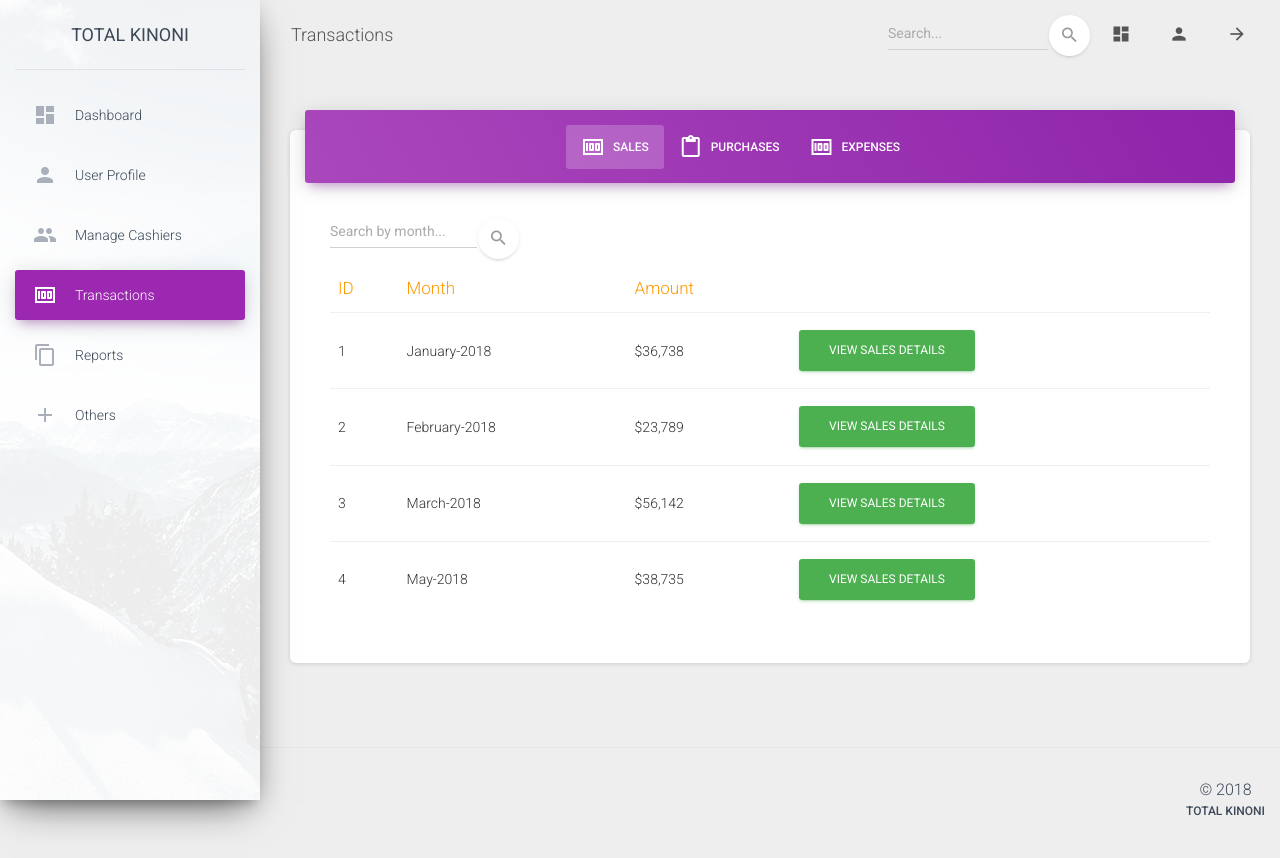
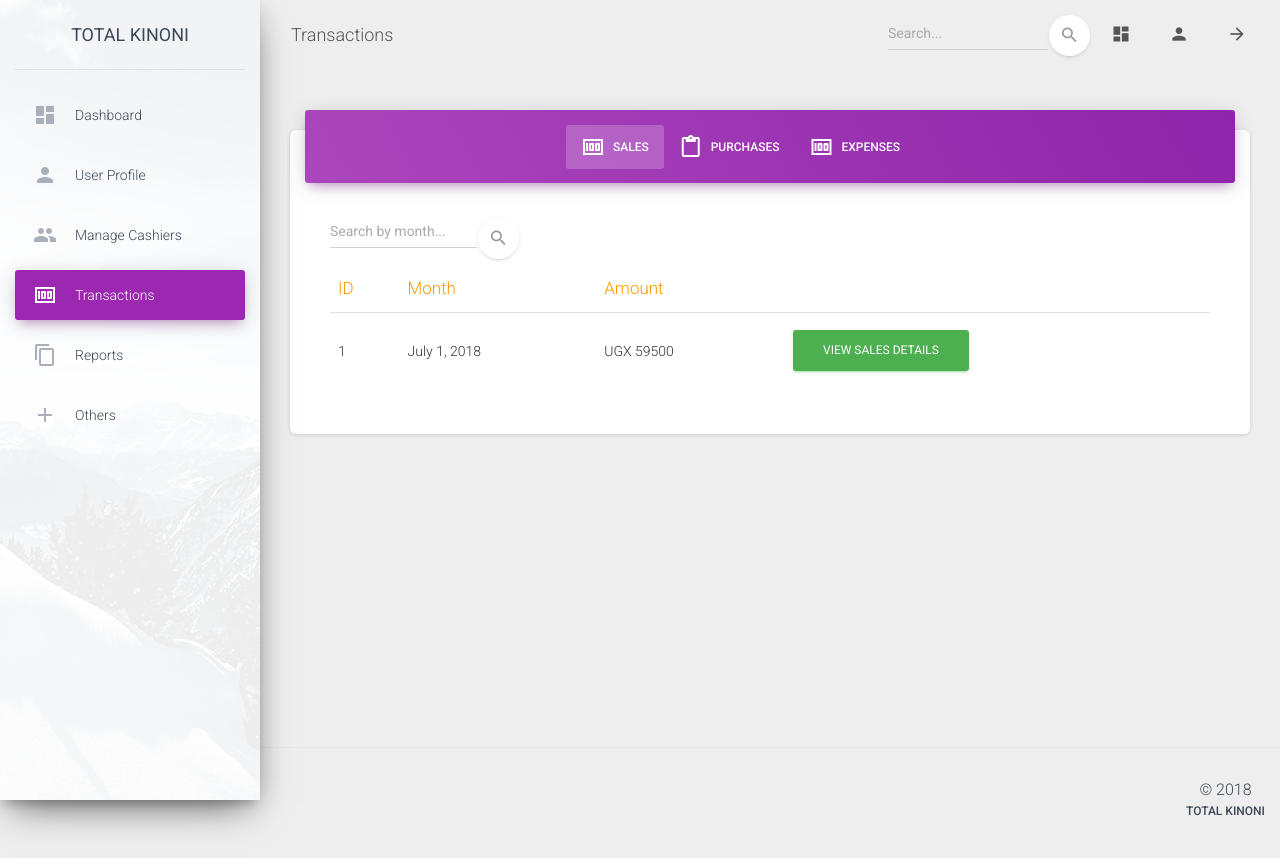
Before and after one commit to bronejeffries/supermarket-in-Django, a Django app: page /manager/transaction/ in a window 1280 px wide. Run offline with Django 3.2, Linux system fonts and the light colour scheme; a user stored in the database is signed in; data comes from the database, SQL or seed files in the repository; some libraries are stand-ins or nearby versions.

Commit message:
grouped sales and purchases by months and totals and manager/transaction view can read the querysets

```diff
--- a/manager/templates/manager/transaction.html
+++ b/manager/templates/manager/transaction.html
@@ -56,38 +56,17 @@
                   <th></th>
                 </thead>
                 <tbody>
+                  {% for sale in sales_per_month%}
                   <tr>
-                    <td>1</td>
-                    <td>January-2018</td>
-                    <td>$36,738</td>
+                    <td>{{forloop.counter}}</td>
+                    <td>{{sale.month}}</td>
+                    <td>UGX {{sale.total_sales}}</td>
                     <td>
                       <button class="btn btn-success">View Sales Details</button>
                     </td>
                   </tr>
-                  <tr>
-                    <td>2</td>
-                    <td>February-2018</td>
-                    <td>$23,789</td>
-                    <td>
-                      <button class="btn btn-success">View Sales Details</button>
-                    </td>
-                  </tr>
-                  <tr>
-                    <td>3</td>
-                    <td>March-2018</td>
-                    <td>$56,142</td>
-                    <td>
-                      <button class="btn btn-success">View Sales Details</button>
-                    </td>
-                  </tr>
-                  <tr>
-                    <td>4</td>
-                    <td>May-2018</td>
-                    <td>$38,735</td>
-                    <td>
-                      <button class="btn btn-success">View Sales Details</button>
-                    </td>
-                  </tr>
+                  {%endfor%}
+
                 </tbody>
               </table>
             </div>
@@ -111,38 +90,17 @@
                   <th></th>
                 </thead>
                 <tbody>
+                  {% for Purchase in purchases_per_month %}
                   <tr>
-                    <td>1</td>
-                    <td>January-2018</td>
-                    <td>$36,738</td>
+                    <td>{{forloop.counter}}</td>
+                    <td>{{Purchase.month}}</td>
+                    <td>UGX {{Purchase.total_purchases}}</td>
                     <td>
                       <button class="btn btn-success">View Purchases Details</button>
                     </td>
                   </tr>
-                  <tr>
-                    <td>2</td>
-                    <td>February-2018</td>
-                    <td>$23,789</td>
-                    <td>
-                      <button class="btn btn-success">View Purchases Details</button>
-                    </td>
-                  </tr>
-                  <tr>
-                    <td>3</td>
-                    <td>March-2018</td>
-                    <td>$56,142</td>
-                    <td>
-                      <button class="btn btn-success">View Purchases Details</button>
-                    </td>
-                  </tr>
-                  <tr>
-                    <td>4</td>
-                    <td>May-2018</td>
-                    <td>$38,735</td>
-                    <td>
-                      <button class="btn btn-success">View Purchases Details</button>
-                    </td>
-                  </tr>
+                  {%endfor%}
+
                 </tbody>
               </table>
             </div>
--- a/manager/views.py
+++ b/manager/views.py
@@ -4,6 +4,9 @@ from django.http import HttpResponseRedirect
 from django.contrib.auth.decorators import login_required
 from django.contrib.auth.models import User, Group
 from .models import Tasks, Employee
+from cashier.models import Products , Sales , Purchases
+from django.db.models import Count , Sum , Avg
+from django.db.models.functions import TruncMonth, TruncYear
 # Create your views here.
 @login_required
 def index(request):
@@ -22,7 +25,10 @@ def managecashiers(request):
 
 @login_required
 def transaction(request):
-    return render(request,'manager/transaction.html')
+    sales_per_month = Sales.objects.annotate(month=TruncMonth('date_of_sale')).values('month').annotate(total_sales=Sum('total_amount'))
+    purchases_per_month = Purchases.objects.annotate(month=TruncMonth('date_of_purchase')).values('month').annotate(total_purchases=Sum('total'))
+    print(purchases_per_month)
+    return render(request,'manager/transaction.html',{'sales_per_month':sales_per_month, 'purchases_per_month':purchases_per_month})
 
 @login_required
 def addtask(request):
```
